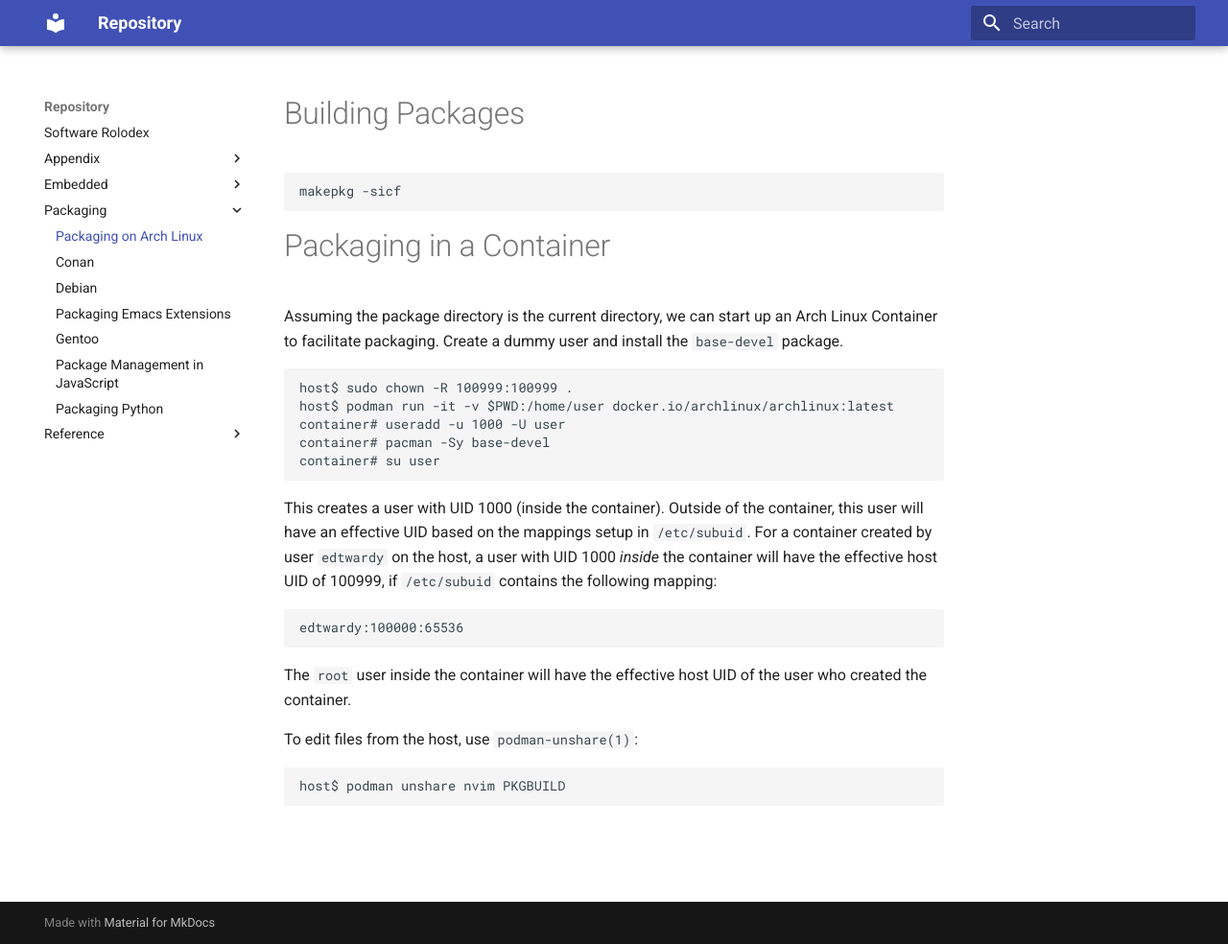
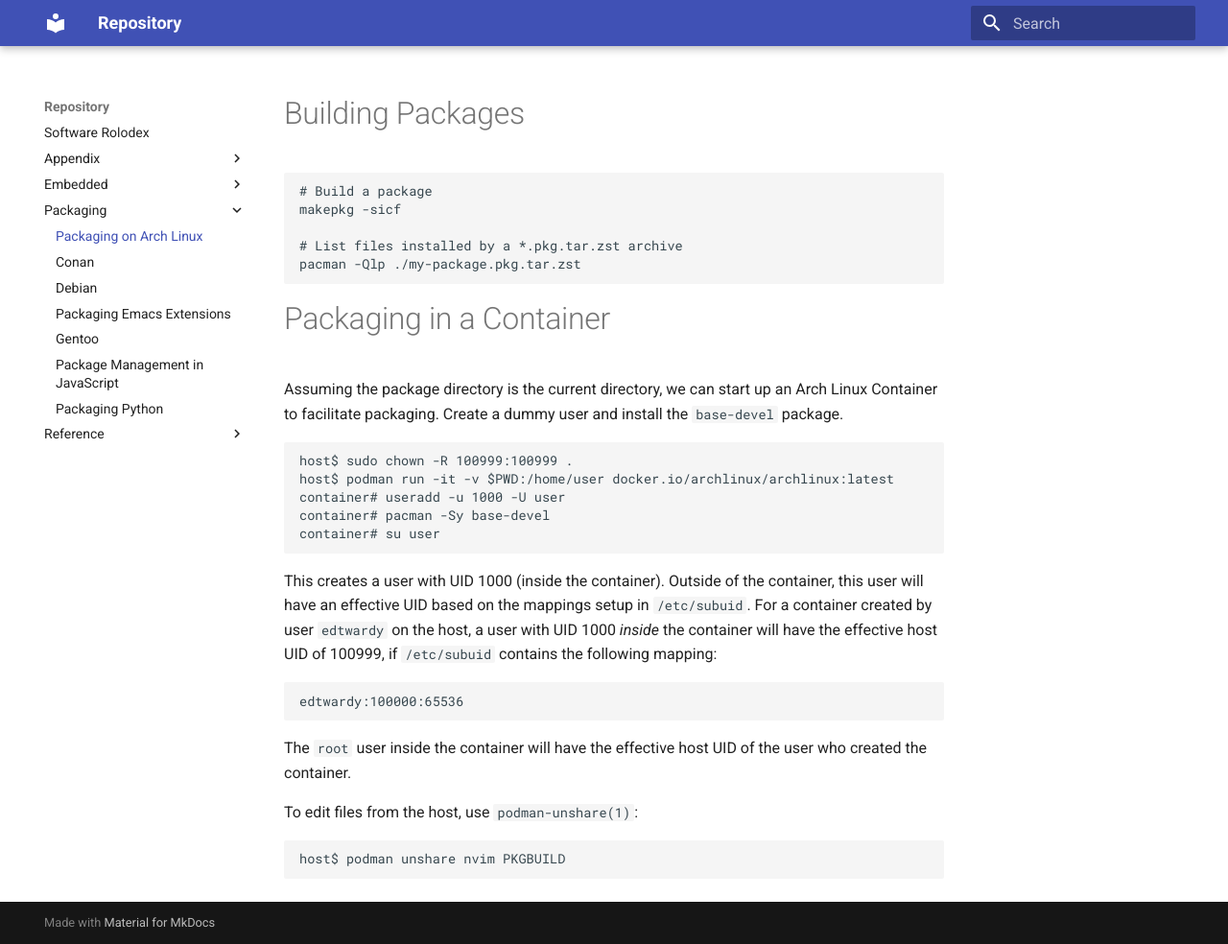
Before and after one commit to AmateurECE/twardyece-repository, an MkDocs documentation site: the page built from docs/Packaging/Arch.md, in a window 1280 px wide and 984 px high. Shown: the whole window at 96% size. Built offline with MkDocs 1.6.1 and Material for MkDocs 9.7.7, drawn with Linux system fonts in a browser that asks for light colours.

Commit message:
Add note about inspecting Arch packages

````diff
--- a/docs/Packaging/Arch.md
+++ b/docs/Packaging/Arch.md
@@ -5,7 +5,11 @@ title: Packaging on Arch Linux
 # Building Packages
 
 ```
+# Build a package
 makepkg -sicf
+
+# List files installed by a *.pkg.tar.zst archive
+pacman -Qlp ./my-package.pkg.tar.zst
 ```
 
 # Packaging in a Container
````
